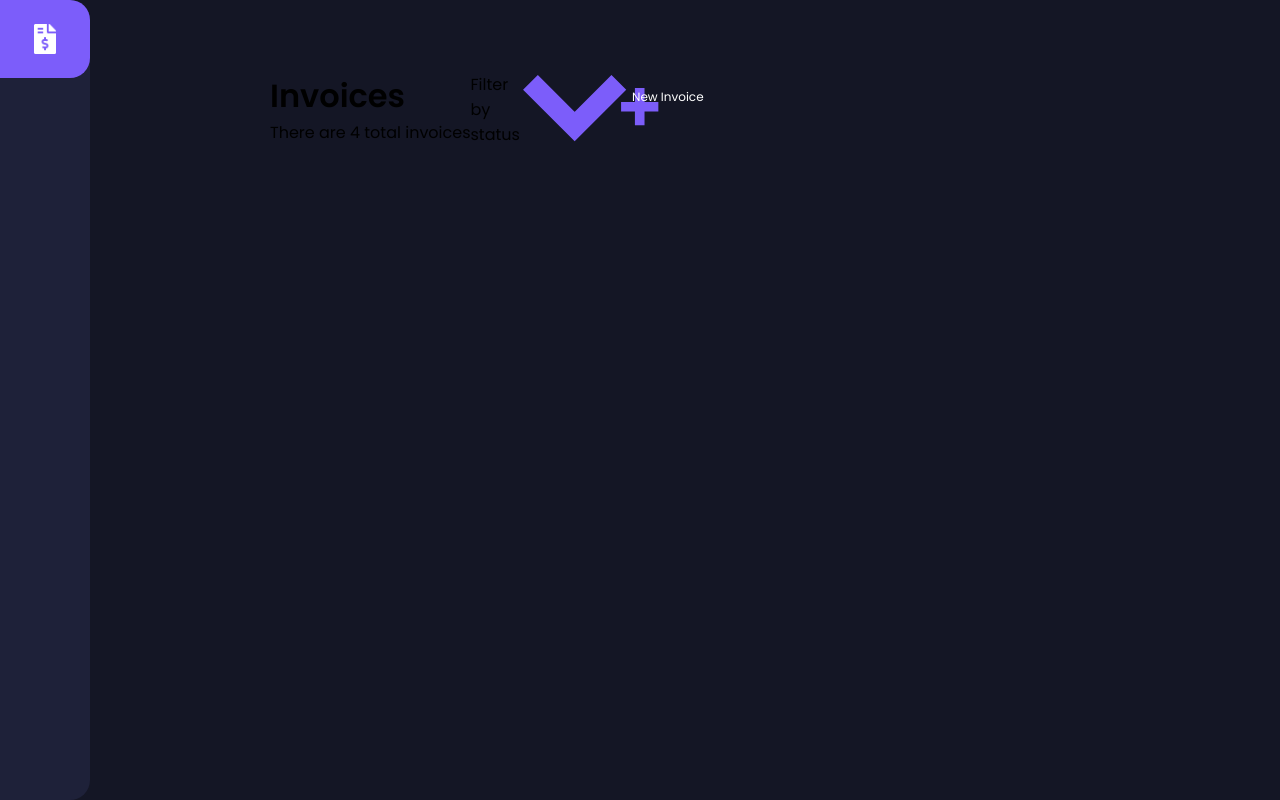
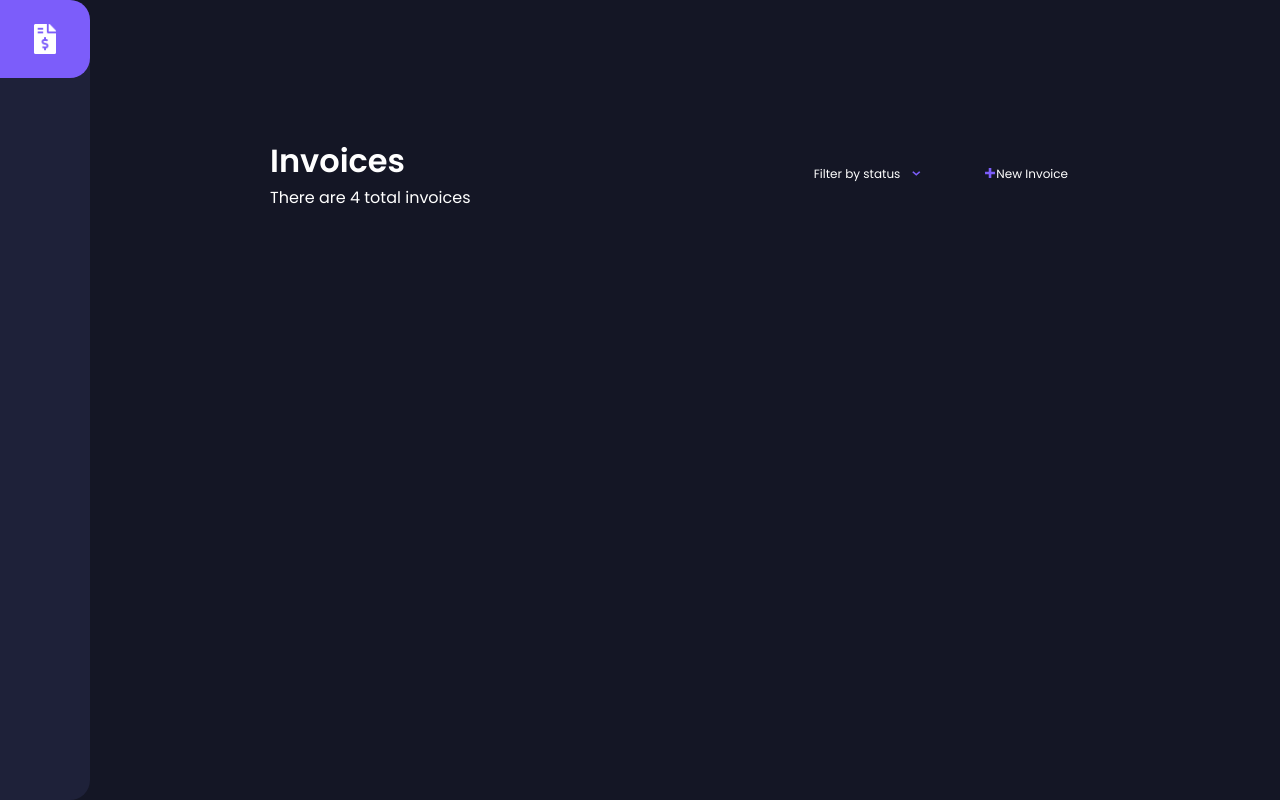
Before and after one commit to sicelo17/vue-invoice-app, a Vue app: page / in a window 1280 px wide. Built offline with nearby package versions, Linux system fonts and the light colour scheme.

Commit message:
added home styling

```diff
--- a/src/views/Home.vue
+++ b/src/views/Home.vue
@@ -34,3 +34,68 @@ export default {
   components: {},
 };
 </script>
+
+<style lang="scss" scoped>
+.home {
+  color: #fff;
+
+  .header {
+    margin-top: 65px;
+
+    .left,
+    .right {
+      flex: 1;
+    }
+
+    .right {
+      justify-content: flex-end;
+      align-items: center;
+
+      .button,
+      .filter {
+        align-items: center;
+
+        span {
+          font-size: 12px;
+        }
+      }
+
+      .filter {
+        position: relative;
+        margin-right: 40px;
+
+        span,
+        img {
+          pointer-events: none;
+        }
+
+        img {
+          margin-left: 12px;
+          width: 9px;
+          height: 5px;
+        }
+
+        .filter-menu {
+          width: 120px;
+          position: absolute;
+          top: 25px;
+          list-style: none;
+          background-color: #1e2139;
+          box-shadow: 0 4px 6px -1px rgba(0, 0, 0, 0.1), 0 2px 4px -1px rgba(0, 0, 0, 0.06);
+
+          li {
+            cursor: pointer;
+            font-size: 12px;
+            padding: 10px 20px;
+
+            &:hover {
+              color: #1e2139;
+              background-color: #fff;
+            }
+          }
+        }
+      }
+    }
+  }
+}
+</style>
```
